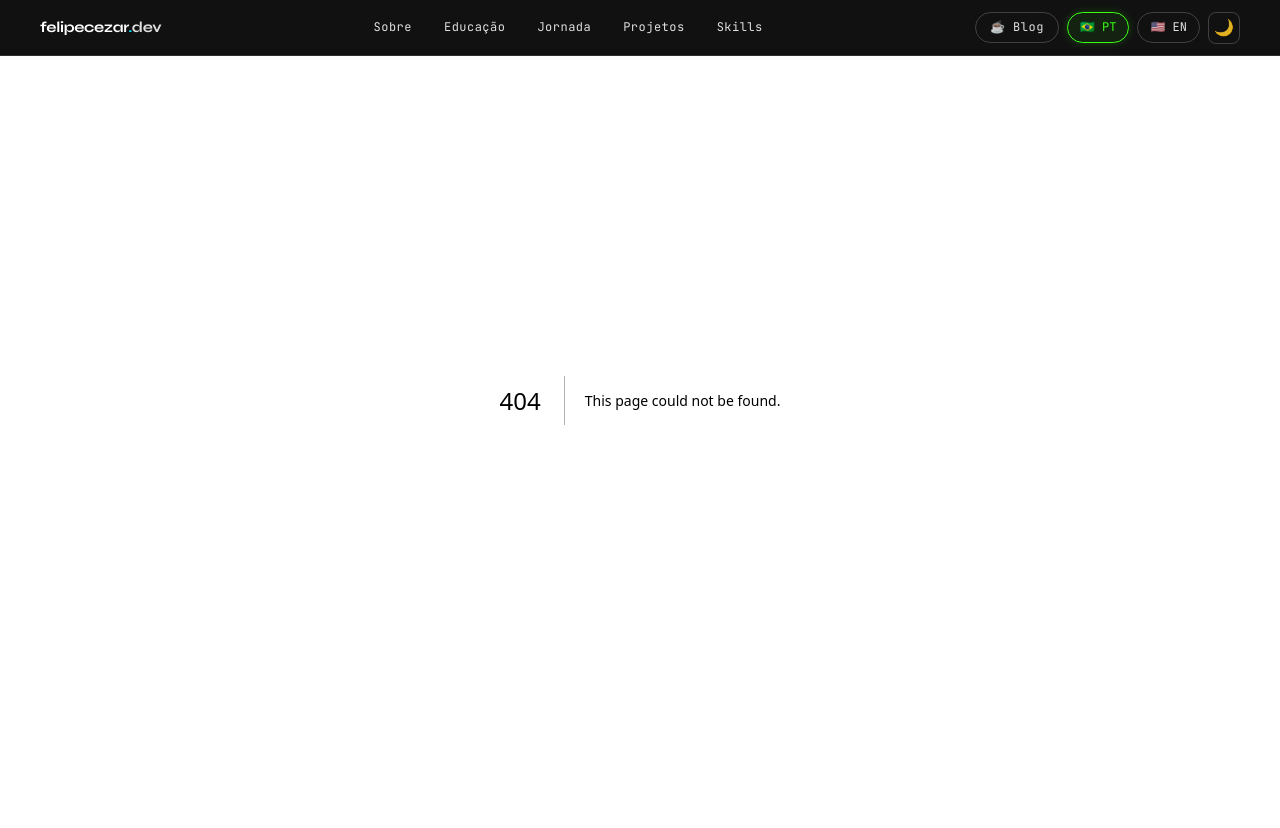
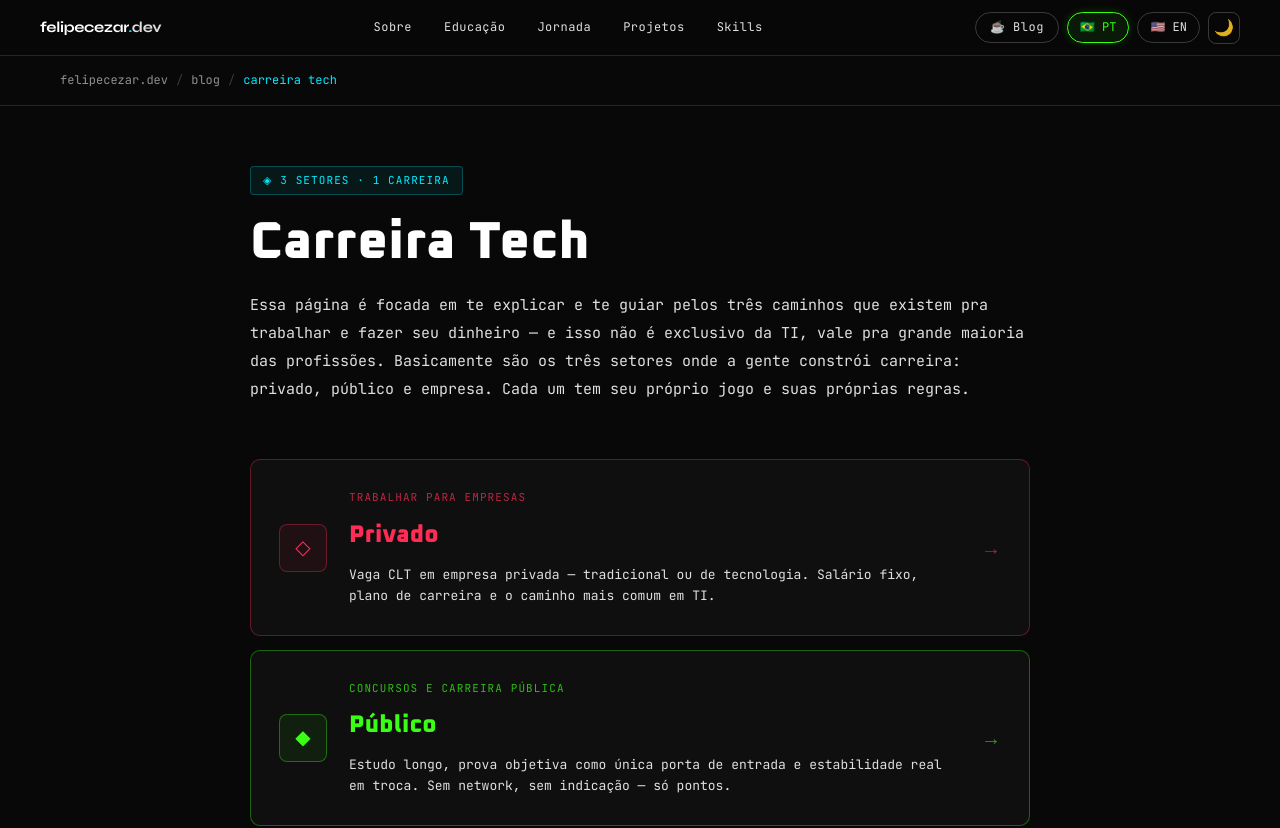
Before and after one commit to felipecezar01/portfolioV4, a Next.js app: page /carreira-tech in a window 1280 px wide. Before the commit this address had no page. Shown: the top 828 px of the page. Before the commit the page ends 800 px from the top, so only its background shows below. Built offline with nearby package versions, Linux system fonts and the light colour scheme.

Commit message:
refactor: rename jobs area to carreira tech

```diff
--- a/src/app/ai-arena/[category]/page.tsx
+++ b/src/app/ai-arena/[category]/page.tsx
@@ -172,7 +172,7 @@ export default function CategoryPage({ params }: { params: Promise<{ category: s
       </div>
 
       {/* two-column layout */}
-      <div style={{
+      <div className="arena-cat-shell arena-grid page-shell" style={{
         maxWidth: '1180px',
         margin: '0 auto',
         padding: '60px 60px 100px',
--- a/src/app/ai-arena/modelo/[id]/page.tsx
+++ b/src/app/ai-arena/modelo/[id]/page.tsx
@@ -407,7 +407,7 @@ export default function ModelPage({ params }: { params: Promise<{ id: string }>
         <span style={{ color: model.color }}>{model.name}</span>
       </div>
 
-      <div style={{ maxWidth: '860px', margin: '0 auto', padding: '60px 60px 100px' }}>
+      <div className="arena-shell page-shell" style={{ maxWidth: '860px', margin: '0 auto', padding: '60px 60px 100px' }}>
 
         {/* ── HEADER ── */}
         <div style={{ display: 'flex', alignItems: 'center', gap: '22px', marginBottom: '36px' }}>
--- a/src/app/ai-arena/page.tsx
+++ b/src/app/ai-arena/page.tsx
@@ -56,7 +56,7 @@ export default function AIArenaPage() {
         <span style={{ color: 'var(--green)' }}>{tx.label}</span>
       </div>
 
-      <div style={{ maxWidth: '860px', margin: '0 auto', padding: '60px 40px 100px' }}>
+      <div className="arena-shell page-shell" style={{ maxWidth: '860px', margin: '0 auto', padding: '60px 40px 100px' }}>
 
         {/* header */}
         <div style={{ marginBottom: '56px' }}>
@@ -72,7 +72,7 @@ export default function AIArenaPage() {
             ⚡ {categories.length} categorias
           </div>
 
-          <h1 style={{
+          <h1 className="page-title" style={{
             fontFamily: 'var(--font-cyber)', fontSize: '52px', fontWeight: 800,
             color: 'var(--text)', letterSpacing: '0.01em', lineHeight: 1.1,
             marginBottom: '20px',
@@ -80,7 +80,7 @@ export default function AIArenaPage() {
             {tx.title}
           </h1>
 
-          <p style={{ fontSize: '15px', color: 'var(--text2)', lineHeight: 1.85, marginBottom: '20px' }}>
+          <p className="page-subtitle" style={{ fontSize: '15px', color: 'var(--text2)', lineHeight: 1.85, marginBottom: '20px' }}>
             {tx.subtitle}
           </p>
 
--- a/src/app/arquivo/page.tsx
+++ b/src/app/arquivo/page.tsx
@@ -43,7 +43,7 @@ export default function ArquivoPage() {
         <span style={{ color: 'var(--blue)' }}>{tx.label}</span>
       </div>
 
-      <div style={{ maxWidth: '1100px', margin: '0 auto', padding: '60px 60px 100px' }}>
+      <div className="arquivo-shell page-shell" style={{ maxWidth: '1100px', margin: '0 auto', padding: '60px 60px 100px' }}>
 
         {/* header */}
         <div style={{ marginBottom: '52px' }}>
--- a/src/app/jobs/[track]/JobsTrackClient.tsx
+++ b/src/app/carreira-tech/[track]/CarreiraTechTrackClient.tsx
@@ -2,7 +2,7 @@
 
 import Link from 'next/link'
 import { useLang } from '@/context/LangContext'
-import type { JobTrack, JobTrackTable, TableCell, JobLink } from '@/data/jobs'
+import type { CareerTrack, CareerTrackTable, TableCell, CareerLink } from '@/data/carreiraTech'
 
 const BLUE = 'var(--blue)'
 
@@ -18,8 +18,8 @@ function prettyUrl(url: string): string {
   return url.replace(/^https?:\/\/(?:www\.)?/, '').replace(/\/$/, '')
 }
 
-function JobsLinkList({ items, color, borderColor, dimBg }: {
-  items: JobLink[]
+function CareerLinkList({ items, color, borderColor, dimBg }: {
+  items: CareerLink[]
   color: string
   borderColor: string
   dimBg: string
@@ -32,6 +32,7 @@ function JobsLinkList({ items, color, borderColor, dimBg }: {
           href={item.url}
           target="_blank"
           rel="noopener noreferrer"
+          className="career-link-card"
           style={{
             display: 'flex', alignItems: 'center', justifyContent: 'space-between',
             gap: '16px', flexWrap: 'wrap',
@@ -55,13 +56,13 @@ function JobsLinkList({ items, color, borderColor, dimBg }: {
             el.style.transform = 'translateY(0)'
           }}
         >
-          <span style={{
+          <span className="career-link-card-name" style={{
             fontFamily: 'var(--font-cyber)', fontSize: '17px', fontWeight: 700,
             color: 'var(--text)', letterSpacing: '0.01em',
           }}>
             {item.name}
           </span>
-          <span style={{
+          <span className="career-link-card-url" style={{
             display: 'inline-flex', alignItems: 'center', gap: '8px',
             fontFamily: 'var(--font-mono)', fontSize: '13px',
             color: 'var(--text2)',
@@ -77,8 +78,8 @@ function JobsLinkList({ items, color, borderColor, dimBg }: {
 }
 
 
-function JobsTable({ table, lang, color, borderColor, dimBg }: {
-  table: JobTrackTable
+function CareerTable({ table, lang, color, borderColor, dimBg }: {
+  table: CareerTrackTable
   lang: 'pt' | 'en'
   color: string
   borderColor: string
@@ -115,12 +116,12 @@ function JobsTable({ table, lang, color, borderColor, dimBg }: {
         background: 'var(--bg2)',
         overflow: 'hidden',
       }}>
-        <div className={scrollable ? 'jobs-table-scroll' : undefined} style={{
+        <div className={scrollable ? 'career-table-scroll' : undefined} style={{
           maxHeight: scrollable ? '420px' : undefined,
           overflowY: scrollable ? 'auto' : 'visible',
         }}>
           {/* head */}
-          <div style={{
+          <div className="career-table-head" style={{
             display: 'grid',
             gridTemplateColumns: gridCols,
             gap: '14px',
@@ -143,7 +144,7 @@ function JobsTable({ table, lang, color, borderColor, dimBg }: {
           </div>
           {/* rows */}
           {table.rows.map((row, ri) => (
-            <div key={ri} style={{
+            <div key={ri} className="career-table-row" style={{
               display: 'grid',
               gridTemplateColumns: gridCols,
               gap: '14px',
@@ -169,7 +170,7 @@ function JobsTable({ table, lang, color, borderColor, dimBg }: {
   )
 }
 
-export default function JobsTrackClient({ track }: { track: JobTrack }) {
+export default function CarreiraTechTrackClient({ track }: { track: CareerTrack }) {
   const { lang } = useLang()
   const c = `var(${track.colorVar})`
   const cBorder = `color-mix(in srgb, ${c} 35%, transparent)`
@@ -196,16 +197,16 @@ export default function JobsTrackClient({ track }: { track: JobTrack }) {
           blog
         </Link>
         <span style={{ color: 'var(--border2)' }}>/</span>
-        <Link href="/jobs" style={{ color: 'var(--text3)', textDecoration: 'none', transition: 'color 0.2s' }}
+        <Link href="/carreira-tech" style={{ color: 'var(--text3)', textDecoration: 'none', transition: 'color 0.2s' }}
           onMouseEnter={e => (e.currentTarget.style.color = BLUE)}
           onMouseLeave={e => (e.currentTarget.style.color = 'var(--text3)')}>
-          jobs
+          carreira tech
         </Link>
         <span style={{ color: 'var(--border2)' }}>/</span>
         <span style={{ color: c }}>{track.slug}</span>
       </div>
 
-      <article style={{ maxWidth: '780px', margin: '0 auto', padding: '60px 40px 100px' }}>
+      <article className="career-detail-shell page-shell" style={{ maxWidth: '780px', margin: '0 auto', padding: '60px 40px 100px' }}>
 
         {/* header */}
         <div style={{ marginBottom: '48px' }}>
@@ -222,7 +223,7 @@ export default function JobsTrackClient({ track }: { track: JobTrack }) {
             <span>{track.tagline[lang]}</span>
           </div>
 
-          <h1 style={{
+          <h1 className="page-title" style={{
             fontFamily: 'var(--font-cyber)', fontSize: '52px', fontWeight: 800,
             color: c, letterSpacing: '0.01em', lineHeight: 1.1,
             marginBottom: '20px',
@@ -230,7 +231,7 @@ export default function JobsTrackClient({ track }: { track: JobTrack }) {
             {track.name[lang]}
           </h1>
 
-          <p style={{
+          <p className="career-detail-intro" style={{
             fontSize: '17px', color: 'var(--text2)', lineHeight: 1.85,
             margin: 0,
           }}>
@@ -242,7 +243,7 @@ export default function JobsTrackClient({ track }: { track: JobTrack }) {
         <div style={{ display: 'flex', flexDirection: 'column', gap: '38px' }}>
           {track.sections.map((section, i) => (
             <section key={i}>
-              <h2 style={{
+              <h2 className="page-section-title" style={{
                 fontFamily: 'var(--font-cyber)', fontSize: '22px', fontWeight: 800,
                 color: 'var(--text)', letterSpacing: '0.01em',
                 marginBottom: '16px',
@@ -255,7 +256,7 @@ export default function JobsTrackClient({ track }: { track: JobTrack }) {
               {section.paragraphs && section.paragraphs.length > 0 && (
                 <div style={{ display: 'flex', flexDirection: 'column', gap: '16px' }}>
                   {section.paragraphs.map((p, j) => (
-                    <p key={j} style={{
+                    <p key={j} className="page-paragraph" style={{
                       fontSize: '15px', color: 'var(--text2)',
                       lineHeight: 1.85, margin: 0,
                     }}>
@@ -272,7 +273,7 @@ export default function JobsTrackClient({ track }: { track: JobTrack }) {
                   {section.content.map((block, j) => {
                     if (block.kind === 'paragraph') {
                       return (
-                        <p key={j} style={{
+                        <p key={j} className="page-paragraph" style={{
                           fontSize: '15px', color: 'var(--text2)',
                           lineHeight: 1.85, margin: 0,
                         }}>
@@ -282,7 +283,7 @@ export default function JobsTrackClient({ track }: { track: JobTrack }) {
                     }
                     if (block.kind === 'links') {
                       return (
-                        <JobsLinkList
+                        <CareerLinkList
                           key={j}
                           items={block.items}
                           color={c}
@@ -301,7 +302,7 @@ export default function JobsTrackClient({ track }: { track: JobTrack }) {
                   marginTop: '24px',
                 }}>
                   {section.tables.map((tbl, ti) => (
-                    <JobsTable
+                    <CareerTable
                       key={ti}
                       table={tbl}
                       lang={lang}
@@ -322,7 +323,7 @@ export default function JobsTrackClient({ track }: { track: JobTrack }) {
           paddingTop: '24px',
           borderTop: '0.5px solid var(--border)',
         }}>
-          <Link href="/jobs" style={{
+          <Link href="/carreira-tech" style={{
             display: 'inline-flex', alignItems: 'center', gap: '10px',
             fontFamily: 'var(--font-mono)', fontSize: '12px',
             color: 'var(--text3)', textDecoration: 'none',
@@ -332,7 +333,7 @@ export default function JobsTrackClient({ track }: { track: JobTrack }) {
             onMouseLeave={e => (e.currentTarget.style.color = 'var(--text3)')}
           >
             <span>←</span>
-            <span>{lang === 'pt' ? 'voltar para jobs' : 'back to jobs'}</span>
+            <span>{lang === 'pt' ? 'voltar para Carreira Tech' : 'back to Carreira Tech'}</span>
           </Link>
         </div>
       </article>
--- a/src/app/jobs/[track]/page.tsx
+++ b/src/app/carreira-tech/[track]/page.tsx
@@ -1,26 +1,26 @@
 import { notFound } from 'next/navigation'
-import { getJobTrack, jobTracks } from '@/data/jobs'
-import JobsTrackClient from './JobsTrackClient'
+import { getCareerTrack, careerTracks } from '@/data/carreiraTech'
+import CarreiraTechTrackClient from './CarreiraTechTrackClient'
 
 export function generateStaticParams() {
-  return jobTracks.map(t => ({ track: t.slug }))
+  return careerTracks.map(t => ({ track: t.slug }))
 }
 
 export const dynamicParams = false
 
-export default async function JobsTrackPage({
+export default async function CarreiraTechTrackPage({
   params,
 }: {
   params: Promise<{ track: string }>
 }) {
   const { track: trackSlug } = await params
-  const track = getJobTrack(trackSlug)
+  const track = getCareerTrack(trackSlug)
 
   if (!track) notFound()
 
   return (
     <main style={{ minHeight: '100vh', background: 'var(--bg)', paddingTop: '56px' }}>
-      <JobsTrackClient track={track} />
+      <CarreiraTechTrackClient track={track} />
     </main>
   )
 }
--- a/src/app/jobs/page.tsx
+++ b/src/app/carreira-tech/page.tsx
@@ -2,20 +2,20 @@
 
 import Link from 'next/link'
 import { useLang } from '@/context/LangContext'
-import { jobTracks } from '@/data/jobs'
+import { careerTracks } from '@/data/carreiraTech'
 
 const t = {
   pt: {
-    label: 'jobs',
+    label: 'carreira tech',
     badge: '3 setores · 1 carreira',
-    title: 'Jobs',
+    title: 'Carreira Tech',
     subtitle: 'Essa página é focada em te explicar e te guiar pelos três caminhos que existem pra trabalhar e fazer seu dinheiro — e isso não é exclusivo da TI, vale pra grande maioria das profissões. Basicamente são os três setores onde a gente constrói carreira: privado, público e empresa. Cada um tem seu próprio jogo e suas próprias regras.',
     explore: 'Ler agora',
   },
   en: {
-    label: 'jobs',
+    label: 'carreira tech',
     badge: '3 sectors · 1 career',
-    title: 'Jobs',
+    title: 'Carreira Tech',
     subtitle: 'This page is focused on explaining and guiding you through the three paths that exist for working and making your money — and this is not exclusive to IT, it applies to most professions. These are basically the three sectors where people build a career: private, public and business. Each one has its own game and its own rules.',
     explore: 'Read now',
   },
@@ -23,7 +23,7 @@ const t = {
 
 const BLUE = 'var(--blue)'
 
-export default function JobsPage() {
+export default function CarreiraTechPage() {
   const { lang } = useLang()
   const tx = t[lang]
 
@@ -52,7 +52,7 @@ export default function JobsPage() {
         <span style={{ color: BLUE }}>{tx.label}</span>
       </div>
 
-      <div style={{ maxWidth: '860px', margin: '0 auto', padding: '60px 40px 100px' }}>
+      <div className="page-shell" style={{ maxWidth: '860px', margin: '0 auto', padding: '60px 40px 100px' }}>
 
         {/* header */}
         <div style={{ marginBottom: '56px' }}>
@@ -68,7 +68,7 @@ export default function JobsPage() {
             ◈ {tx.badge}
           </div>
 
-          <h1 style={{
+          <h1 className="page-title" style={{
             fontFamily: 'var(--font-cyber)', fontSize: '52px', fontWeight: 800,
             color: 'var(--text)', letterSpacing: '0.01em', lineHeight: 1.1,
             marginBottom: '20px',
@@ -76,14 +76,14 @@ export default function JobsPage() {
             {tx.title}
           </h1>
 
-          <p style={{ fontSize: '15px', color: 'var(--text2)', lineHeight: 1.85 }}>
+          <p className="page-subtitle" style={{ fontSize: '15px', color: 'var(--text2)', lineHeight: 1.85 }}>
             {tx.subtitle}
           </p>
         </div>
 
         {/* track cards */}
         <div style={{ display: 'flex', flexDirection: 'column', gap: '14px' }}>
-          {jobTracks.map(track => {
+          {careerTracks.map(track => {
             const c = `var(${track.colorVar})`
             const cBorder = `color-mix(in srgb, ${c} 35%, transparent)`
             const cBorderHover = `color-mix(in srgb, ${c} 65%, transparent)`
@@ -92,7 +92,8 @@ export default function JobsPage() {
             return (
               <Link
                 key={track.id}
-                href={`/jobs/${track.slug}`}
+                href={`/carreira-tech/${track.slug}`}
+                className="career-track-card"
                 style={{
                   textDecoration: 'none',
                   border: `0.5px solid ${cBorder}`,
@@ -123,7 +124,7 @@ export default function JobsPage() {
                   el.style.transform = 'translateY(0)'
                 }}
               >
-                <span style={{
+                <span className="career-track-card-icon" style={{
                   width: '48px', height: '48px', borderRadius: '8px',
                   border: `0.5px solid ${cBorder}`,
                   background: cDim,
@@ -135,7 +136,7 @@ export default function JobsPage() {
                 </span>
 
                 <div style={{ minWidth: 0 }}>
-                  <div style={{
+                  <div className="career-track-tagline" style={{
                     fontFamily: 'var(--font-mono)', fontSize: '11px',
                     color: c, opacity: 0.72,
                     letterSpacing: '0.1em', textTransform: 'uppercase',
@@ -143,14 +144,14 @@ export default function JobsPage() {
                   }}>
                     {track.tagline[lang]}
                   </div>
-                  <div style={{
+                  <div className="career-track-name" style={{
                     fontFamily: 'var(--font-cyber)', fontSize: '24px', fontWeight: 800,
                     color: c, letterSpacing: '0.01em',
                     marginBottom: '8px',
                   }}>
                     {track.name[lang]}
                   </div>
-                  <p style={{
+                  <p className="career-track-shortdesc" style={{
                     fontSize: '13px', color: 'var(--text2)',
                     lineHeight: 1.65, margin: 0,
                   }}>
@@ -158,7 +159,7 @@ export default function JobsPage() {
                   </p>
                 </div>
 
-                <span style={{
+                <span className="career-track-card-arrow" style={{
                   color: c, opacity: 0.6,
                   fontSize: '20px', lineHeight: 1, flexShrink: 0,
                   transition: 'transform 0.22s, opacity 0.22s',
--- a/src/app/historia-da-tecnologia/[year]/HistoriaYearClient.tsx
+++ b/src/app/historia-da-tecnologia/[year]/HistoriaYearClient.tsx
@@ -287,7 +287,7 @@ export default function HistoriaYearClient({
         <span style={{ color: yearEraColor }}>{year}</span>
       </div>
 
-      <div style={{ maxWidth: '720px', margin: '0 auto', padding: '60px 40px 100px' }}>
+      <div className="historia-year-shell page-shell" style={{ maxWidth: '720px', margin: '0 auto', padding: '60px 40px 100px' }}>
 
         {/* year header */}
         {(() => {
@@ -310,7 +310,7 @@ export default function HistoriaYearClient({
                   <span>{era.range}</span>
                 </div>
               )}
-              <div style={{
+              <div className="historia-year-number" style={{
                 fontFamily: 'var(--font-cyber)', fontSize: '68px', fontWeight: 800,
                 color: eraColor, letterSpacing: '0.01em', lineHeight: 1.0,
                 marginBottom: '14px',
--- a/src/app/historia-da-tecnologia/mencao-honrosa/MencaoHonrosaClient.tsx
+++ b/src/app/historia-da-tecnologia/mencao-honrosa/MencaoHonrosaClient.tsx
@@ -223,7 +223,7 @@ export default function MencaoHonrosaClient({ returnHref }: { returnHref: string
         <span style={{ color: SILVER }}>{tx.badge.toLowerCase()}</span>
       </div>
 
-      <div style={{ maxWidth: '720px', margin: '0 auto', padding: '60px 40px 100px' }}>
+      <div className="honor-shell page-shell" style={{ maxWidth: '720px', margin: '0 auto', padding: '60px 40px 100px' }}>
 
         {/* header */}
         <div style={{ marginBottom: '48px' }}>
@@ -239,7 +239,7 @@ export default function MencaoHonrosaClient({ returnHref }: { returnHref: string
             ✧ {tx.badge}
           </div>
 
-          <h1 style={{
+          <h1 className="page-title" style={{
             fontFamily: 'var(--font-cyber)', fontSize: '42px', fontWeight: 800,
             color: 'var(--text)', letterSpacing: '0.01em', lineHeight: 1.1,
             marginBottom: '8px',
@@ -252,7 +252,7 @@ export default function MencaoHonrosaClient({ returnHref }: { returnHref: string
           }}>
             {tx.subtitle}
           </p>
-          <p style={{ fontSize: '15px', color: 'var(--text2)', lineHeight: 1.85 }}>
+          <p className="page-subtitle" style={{ fontSize: '15px', color: 'var(--text2)', lineHeight: 1.85 }}>
             {tx.intro}
           </p>
         </div>
--- a/src/data/jobs.ts
+++ b/src/data/carreiraTech.ts
@@ -1,10 +1,10 @@
-export type JobTrackId = 'privado' | 'publico' | 'empresa'
+export type CareerTrackId = 'privado' | 'publico' | 'empresa'
 
 export type BiText = { pt: string; en: string }
 
 export type TableCell = string | number | BiText
 
-export type JobTrackTable = {
+export type CareerTrackTable = {
   title: BiText
   note?: BiText
   columns: BiText[]
@@ -12,21 +12,21 @@ export type JobTrackTable = {
   scrollable?: boolean
 }
 
-export type JobLink = { name: string; url: string }
+export type CareerLink = { name: string; url: string }
 
 export type ContentBlock =
   | { kind: 'paragraph'; text: BiText }
-  | { kind: 'links'; items: JobLink[] }
+  | { kind: 'links'; items: CareerLink[] }
 
-export type JobTrackSection = {
+export type CareerTrackSection = {
   heading: BiText
   paragraphs?: BiText[]
   content?: ContentBlock[]
-  tables?: JobTrackTable[]
+  tables?: CareerTrackTable[]
 }
 
-export type JobTrack = {
-  id: JobTrackId
+export type CareerTrack = {
+  id: CareerTrackId
   slug: string
   icon: string
   colorVar: '--red' | '--green' | '--gold'
@@ -34,10 +34,10 @@ export type JobTrack = {
   tagline: BiText
   shortDesc: BiText
   intro: BiText
-  sections: JobTrackSection[]
+  sections: CareerTrackSection[]
 }
 
-export const jobTracks: JobTrack[] = [
+export const careerTracks: CareerTrack[] = [
   {
     id: 'privado',
     slug: 'privado',
@@ -1008,6 +1008,6 @@ export const jobTracks: JobTrack[] = [
   },
 ]
 
-export function getJobTrack(slug: string): JobTrack | undefined {
-  return jobTracks.find(t => t.slug === slug)
+export function getCareerTrack(slug: string): CareerTrack | undefined {
+  return careerTracks.find(t => t.slug === slug)
 }
```
Also changed, not shown: src/app/historia-da-tecnologia/HistoriaPageClient.tsx (+6 -5 lines), src/app/historia-da-tecnologia/eras-da-ti/ErasDaTiClient.tsx (+6 -6 lines).
